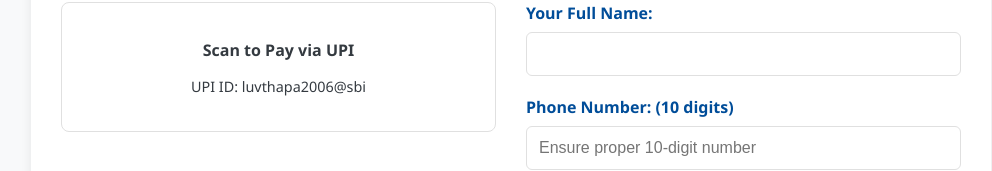
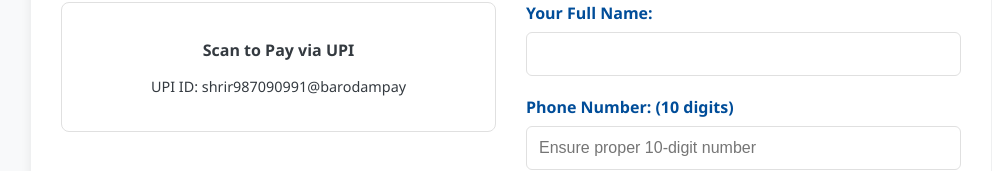
Before and after one commit to TEXxOP/shree-ram-travels, a React (Create React App) app in the folder client/: page /payment in a window 1280 px wide. Shown: the part 350-521 px from the top of the page, without its empty margins (129-1121 px from the left). Built offline with nearby package versions, Linux system fonts and the light colour scheme.

Commit message:
Update UPI ID to shrir987090991@barodampay

```diff
--- a/client/src/components/PaymentPage.js
+++ b/client/src/components/PaymentPage.js
@@ -34,7 +34,7 @@ const PaymentPage = () => {
         bankName: "Shree Ram Travels Pvt Ltd",
         accountNumber: "42479127271",
         ifscCode: "SBIN0001576",
-        upiId: "luvthapa2006@sbi"
+        upiId: "shrir987090991@barodampay"
     };
     const qrData = `upi://pay?pa=${bankDetails.upiId}&pn=${bankDetails.bankName}&am=${amount.toFixed(2)}`;
 
```
